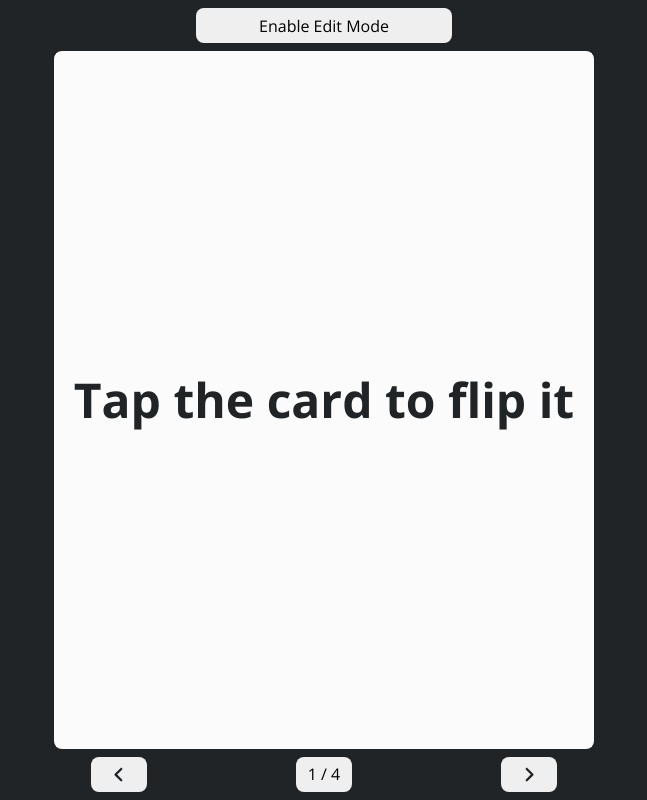
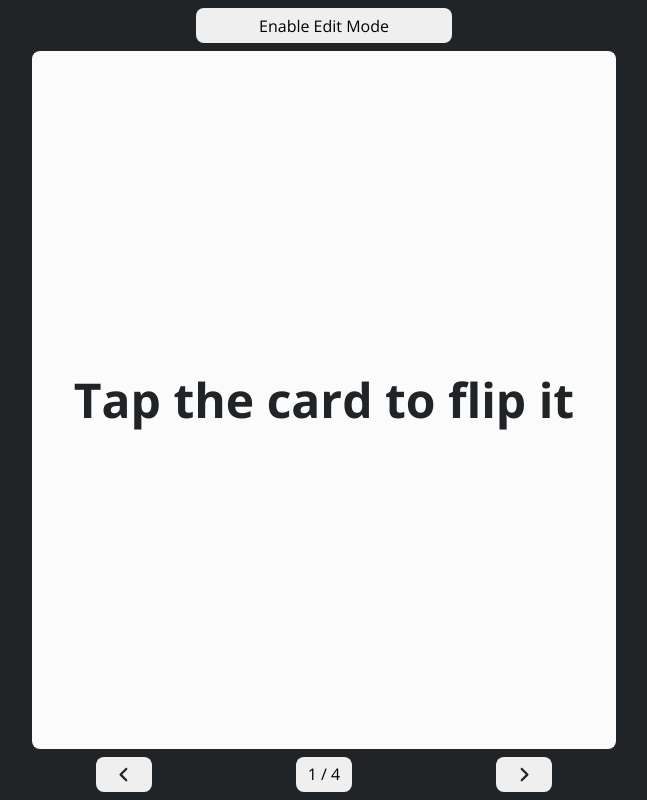
Before and after one commit to luiswoohoo/flashcards_app, a React (Vite) app: page / in a window 1280 px wide. Shown: the whole page, without its empty margins (316-963 px from the left). Built offline with nearby package versions, Linux system fonts and the light colour scheme.

Commit message:
CSS tweaks

```diff
--- a/src/components/Card.jsx
+++ b/src/components/Card.jsx
@@ -41,9 +41,10 @@ function Card({
 
 // Styling for card in Edit Mode and Study Mode
 const Wrapper = styled.main`
-    width: 90%;
+    width: 100%;
     height: 100%;
-    margin: auto;
+
+    padding: 8px 0;
 
     /* Card Flip Effect */
     perspective: 1000px;
--- a/src/components/CardNav.jsx
+++ b/src/components/CardNav.jsx
@@ -24,7 +24,7 @@ function CardNav({ prevCard, nextCard, flipCard, currentCardIndex, totalCards })
 }
 
 const CardNavButton = styled(Styled.Button)`
-    min-width: 3.5rem;
+    width: 3.5rem;
 `
 
 export default CardNav
--- a/src/components/Stack.jsx
+++ b/src/components/Stack.jsx
@@ -231,6 +231,8 @@ const StackWrapper = styled.div`
     max-width: 600px;
     max-height: 1000px;
 
+    padding: 8px;
+
     font-family: 'Open Sans', sans-serif;
     color: var(--theme-dark-primary);
 `
--- a/src/components/StackNav.jsx
+++ b/src/components/StackNav.jsx
@@ -16,6 +16,7 @@ function StackNav({ newCard, deleteCard, isStackEmpty }) {
 
 const StackNavButton = styled(Styled.Button)`
     width: 8rem;
+    margin-top: 8px;
 `
 
 export default StackNav
--- a/src/components/Styles.jsx
+++ b/src/components/Styles.jsx
@@ -14,7 +14,6 @@ const Button = styled.button`
     border: none;
     border-radius: 8px;
 
-    margin: 8px;
     padding: 4px;
 `
 
```
